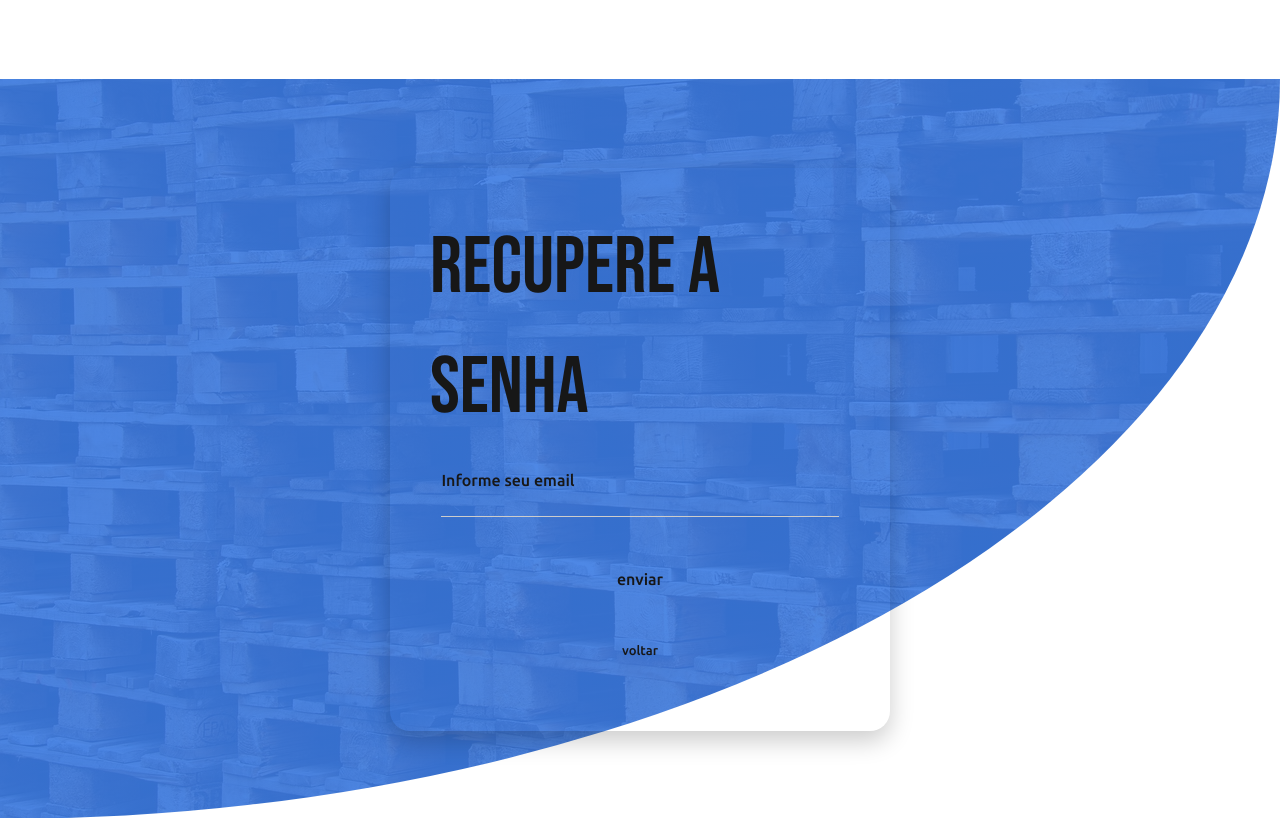
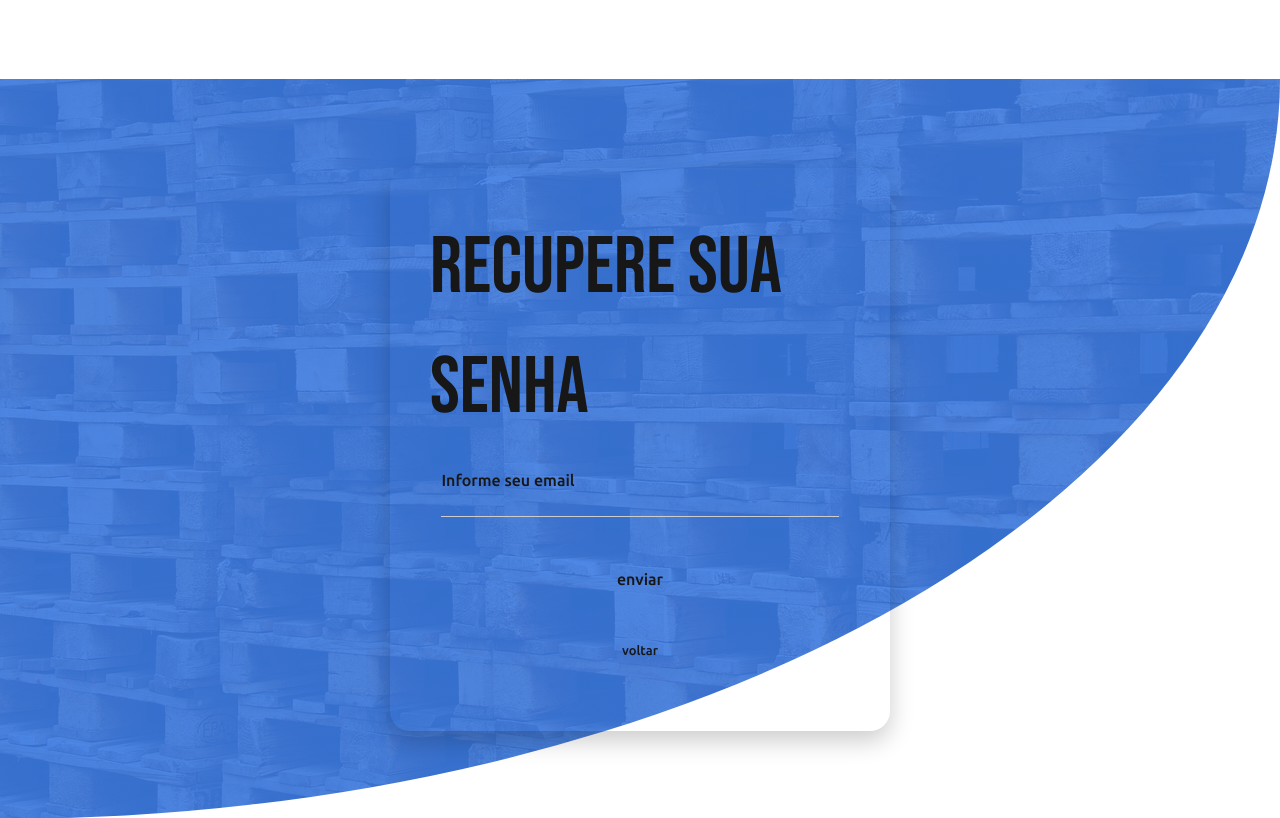
Before and after one commit to ramonmoncao/IndaiatubaPalete, a Next.js app in the folder ip-front/: page /password/recovery in a window 1280 px wide. Shown: the top 818 px of the page. Built offline with nearby package versions, Linux system fonts and the light colour scheme.

Commit message:
Mudança de nomenclatura

```diff
--- a/ip-front/src/app/(auth)/password/recovery/page.tsx
+++ b/ip-front/src/app/(auth)/password/recovery/page.tsx
@@ -12,7 +12,7 @@ export default function PasswordRecovery(){
             <section id ="password">
             <div id="recovery">
                 <div className ="box">
-                    <h1>recupere a senha</h1>
+                    <h1>recupere sua senha</h1>
                     <form className='form'>
                         <div className="input-group">
                             <label>
```
